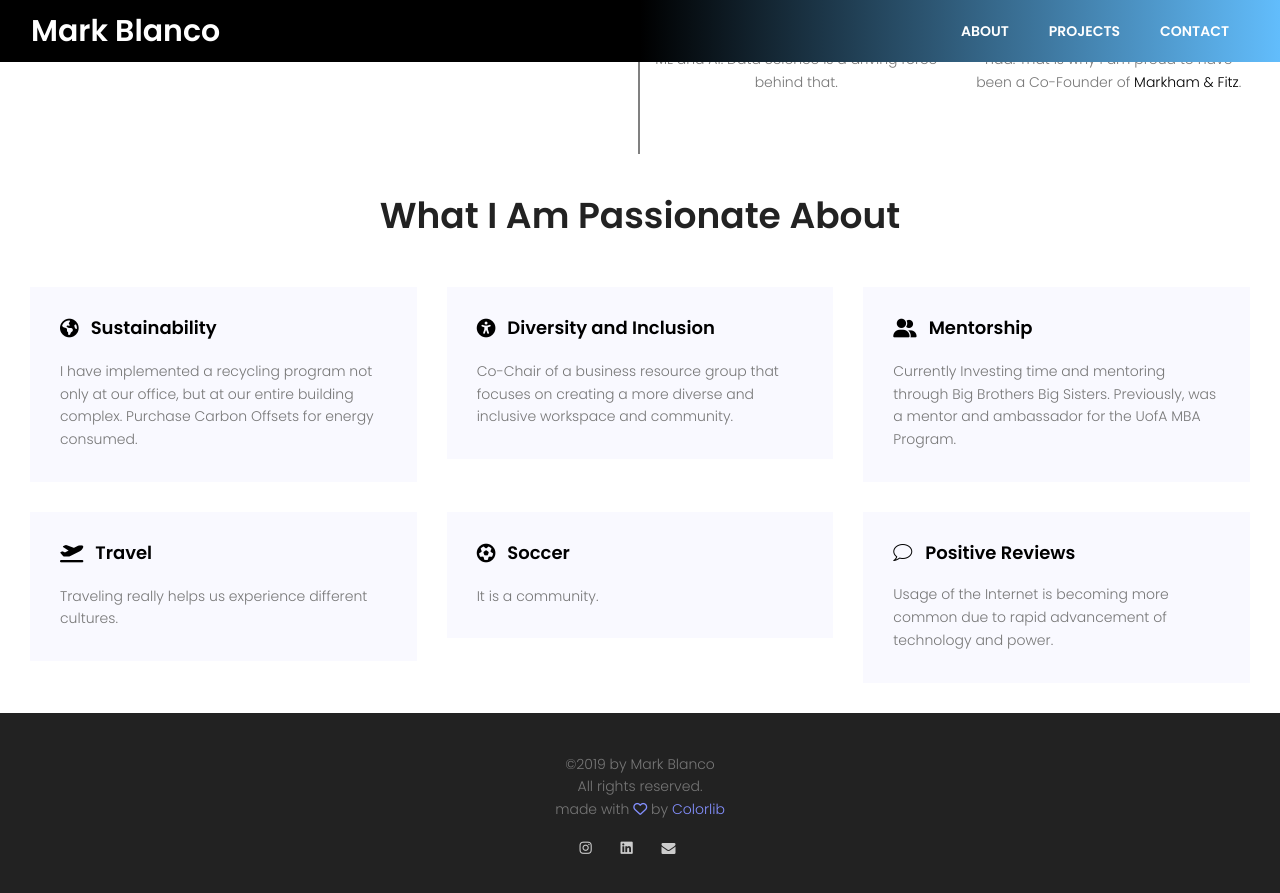
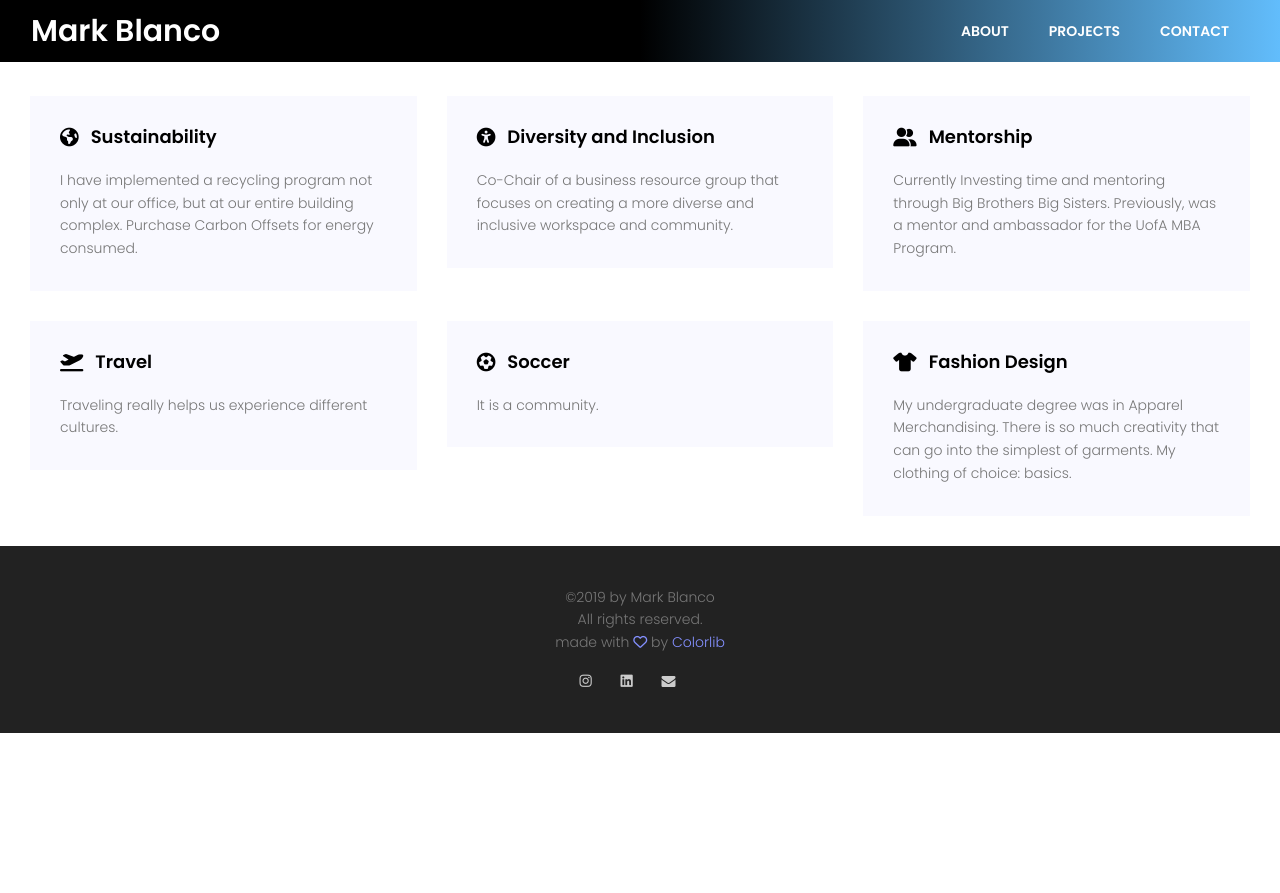
Before and after one commit to boombranco/boombranco.github.io, a Jekyll site: the page about.html, which Jekyll copies as it is, in a window 1280 px wide and 900 px high, scrolled down 1339 px. Shown: the top 893 px of the window. Built offline with Jekyll 4.4.1, drawn with Linux system fonts in a browser that asks for light colours; nearby versions of some CDN libraries; after the commit the page ends 2072 px from its top, so only the background shows below that; some of the changed text lies outside the part shown.

Commit message:
Update about.html

```diff
--- a/about.html
+++ b/about.html
@@ -74,12 +74,6 @@
           <div class="col-lg-6 about-right">
             <div class="myself-wrap">
               <img class="img-fluid" src="img/headshot.JPG" alt="A professional headshot of Mark Blanco">
-              <div class="desc">
-                <h4>Mark Blanco</h4>
-                <p class="pb-10">Data Visualization Designer</p>
-                <p><span class="lnr lnr-phone"></span> </p>
-                <p><span class="lnr lnr-envelope"></span> m@markoblanco.com</p>
-              </div>
             </div>
           </div>
           <div class="col-lg-6 about-left">
@@ -305,11 +299,11 @@
         <div class="col-lg-4 col-md-6">
           <div class="single-feature mb-30">
             <div class="title d-flex flex-row pb-20">
-              <span class="lnr lnr-bubble"></span>
-              <h4><a href="#">Positive Reviews</a></h4>
+              <span><i class="fas fa-tshirt fa-lg"></i></span>
+              <h4><a href="#">Fashion Design</a></h4>
             </div>
             <p>
-              Usage of the Internet is becoming more common due to rapid advancement of technology and power.
+              My undergraduate degree was in Apparel Merchandising. There is so much creativity that can go into the simplest of garments. My clothing of choice: basics.
             </p>
           </div>
         </div>
```
